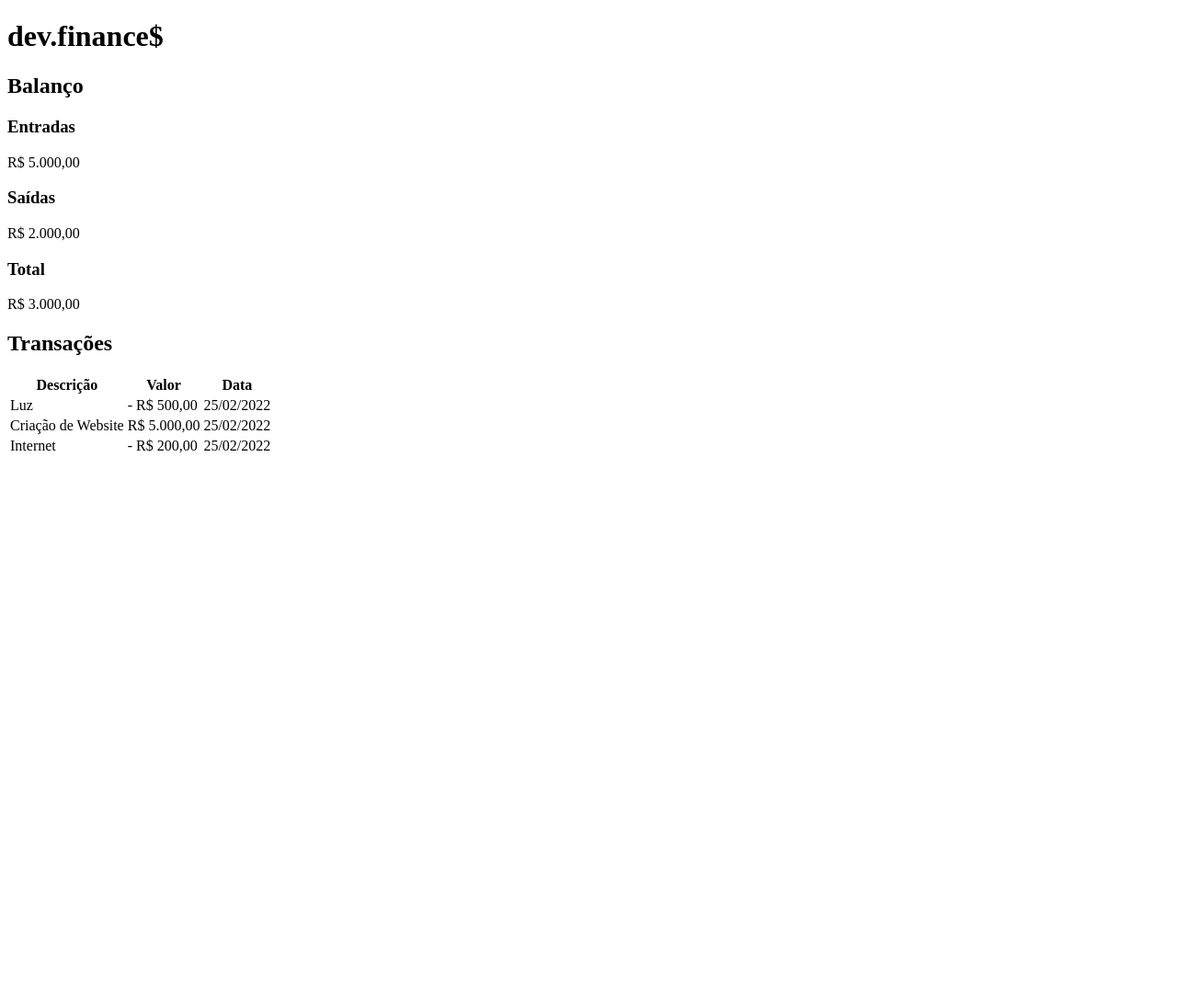
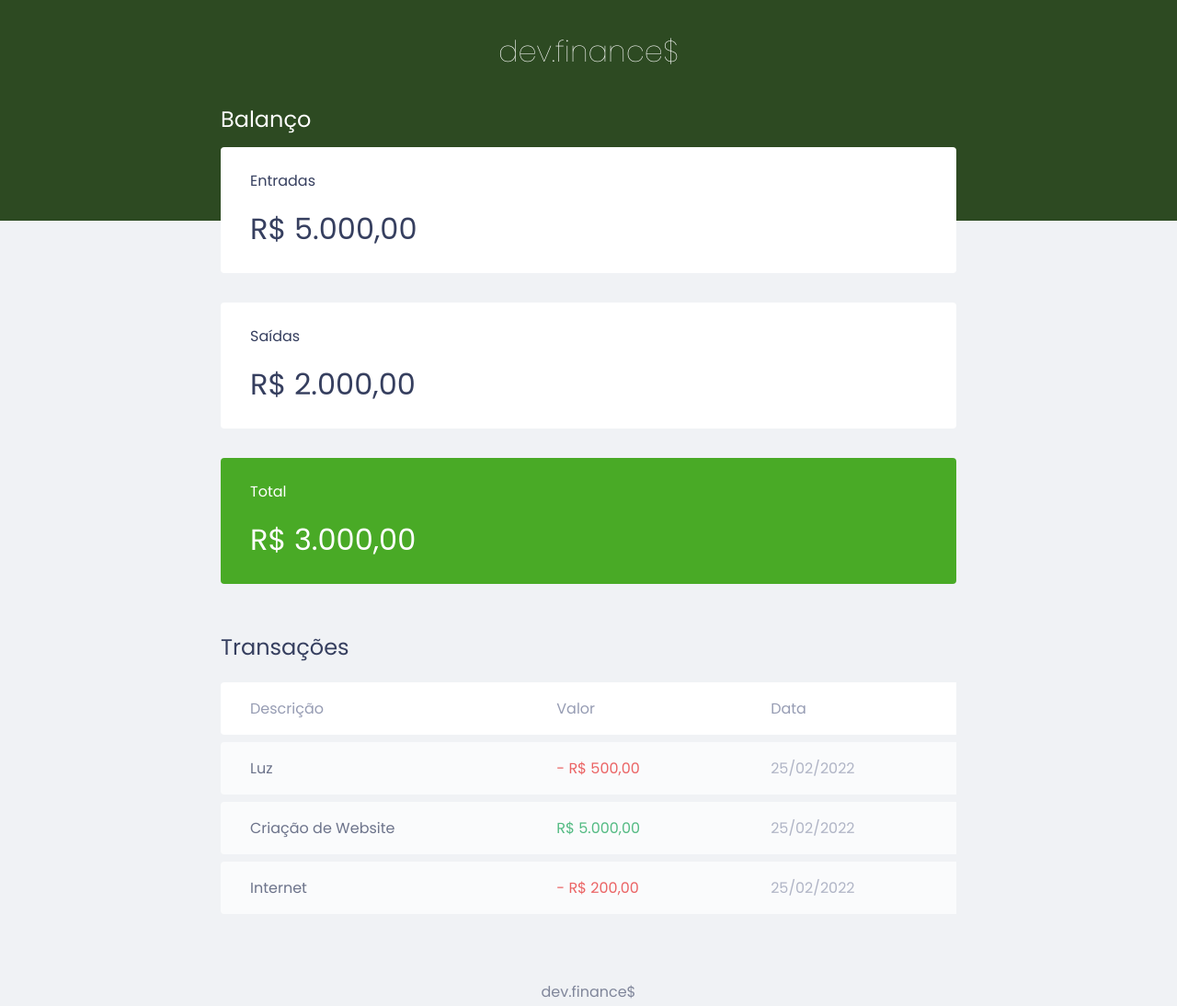
Before and after one commit to VictorCBB/maratona-discovery-rocketseat, a plain HTML site: page src/index.html in a window 1280 px wide. Shown: the whole page at 92% size. Before the commit the page ends 800 px from the top, so only its background shows below. Drawn offline with Linux system fonts and the light colour scheme.

Commit message:
change name styles.css to style.css and code this file

```diff
--- /dev/null
+++ b/src/css/style.css
@@ -0,0 +1,131 @@
+/* Global ============================ */
+:root {
+    --dark-blue: #363f5f;
+}
+
+* {
+    margin: 0;
+    padding: 0;
+    box-sizing: border-box;
+}
+
+body {
+    background: #f0f2f5;
+    font-family: "poppins", sans-serif;
+}
+
+.container {
+    width: min(90vw, 800px);
+    margin: auto;
+}
+
+/* titles ============================ */
+
+h2 {
+    margin: 3.2rem 0 0.8rem;
+    color: var(--dark-blue);
+    font-weight: normal;
+}
+
+/* Header ============================ */
+
+header {
+    background: #2D4A22;
+    padding: 2rem 0 10rem;
+    text-align: center;
+}
+
+#logo {
+    color: white;
+    font-weight: 100;
+}
+
+/* Balance ============================ */
+
+#balance {
+    margin-top: -8rem;
+}
+
+#balance h2 {
+    color: white;
+    margin-top: 0;
+}
+
+/* Card ============================ */
+
+.card {
+    background: white;
+    padding: 1.5rem 2rem;
+    border-radius: 0.25rem;
+    margin-bottom: 2rem;
+    color: var(--dark-blue);
+}
+
+.card h3 {
+    font-weight: normal;
+    font-size: 1rem;
+}
+
+.card p {
+    font-size: 2rem;
+    line-height: 3rem;
+    margin-top: 1rem;
+}
+
+.card.total {
+    background: #49AA26;
+    color: white;
+}
+
+/* Table ============================ */
+
+#data-table {
+    width: 100%;
+    border-spacing: 0 0.5rem;
+    color: #969cb3;
+}
+
+table thead tr th:first-child, table tbody tr td:first-child {
+    border-radius: 0.25rem 0 0 0.25rem;
+}
+
+table thead th {
+    background: white;
+    font-weight: normal;
+    padding: 1rem 2rem;
+    text-align: left;
+}
+
+table tbody tr {
+    opacity: 0.7;
+}
+
+table tbody tr:hover {
+    opacity: 1;
+}
+
+table tbody td {
+    background: white;
+    padding: 1rem 2rem;
+}
+
+td.description {
+    color: var(--dark-blue);
+}
+
+td.income {
+    color: #12a454;
+}
+
+td.expense {
+    color: #e92929;
+}
+
+/* Footer ============================ */
+
+footer {
+    text-align: center;
+    padding: 4rem 0 2rem;
+    color: var(--dark-blue);
+    opacity: 0.6;
+}
--- a/src/index.html
+++ b/src/index.html
@@ -6,6 +6,10 @@
     <meta http-equiv="X-UA-Compatible" content="IE=edge">
     <meta name="viewport" content="width=device-width, initial-scale=1.0">
     <title>dev.finance$</title>
+    <link rel="stylesheet" href="./css/style.css">
+    <link rel="preconnect" href="https://fonts.googleapis.com">
+<link rel="preconnect" href="https://fonts.gstatic.com" crossorigin>
+<link href="https://fonts.googleapis.com/css2?family=Poppins:ital,wght@0,100;0,400;0,700;1,100;1,400;1,700&display=swap" rel="stylesheet">
 </head>
 
 <body>
@@ -14,7 +18,7 @@
 
     </header>
 
-    <main>
+    <main class="container">
         <section id="balance">
             <h2>Balanço</h2>
 
@@ -28,7 +32,7 @@
                 <p>R$ 2.000,00</p>
             </div>
 
-            <div class="card">
+            <div class="card total">
                 <h3>Total</h3>
                 <p>R$ 3.000,00</p>
             </div>
@@ -47,30 +51,29 @@
                 </thead>
                 <tbody>
                     <tr>
-                        <td>Luz</td>
-                        <td>- R$ 500,00</td>
-                        <td>25/02/2022</td>
+                        <td class="description">Luz</td>
+                        <td class="expense">- R$ 500,00</td>
+                        <td class="date">25/02/2022</td>
                     </tr>
 
                     <tr>
-                        <td>Criação de Website</td>
-                        <td>R$ 5.000,00</td>
-                        <td>25/02/2022</td>
+                        <td class="description">Criação de Website</td>
+                        <td class="income">R$ 5.000,00</td>
+                        <td class="date">25/02/2022</td>
                     </tr>
 
                     <tr>
-                        <td>Internet</td>
-                        <td>- R$ 200,00</td>
-                        <td>25/02/2022</td>
+                        <td class="description">Internet</td>
+                        <td class="expense">- R$ 200,00</td>
+                        <td class="date">25/02/2022</td>
                     </tr>
                 </tbody>
             </table>
         </section>
-
     </main>
 
     <footer>
-
+        <p>dev.finance$</p>
     </footer>
 </body>
 
```
Also changed, not shown: src/css/styles.css (deleted).
